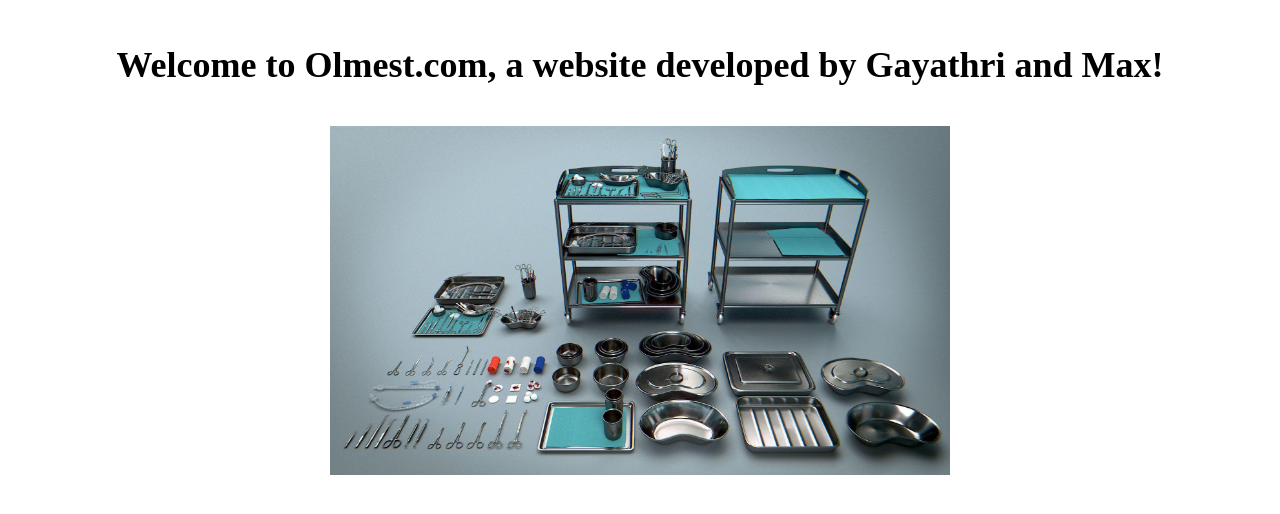
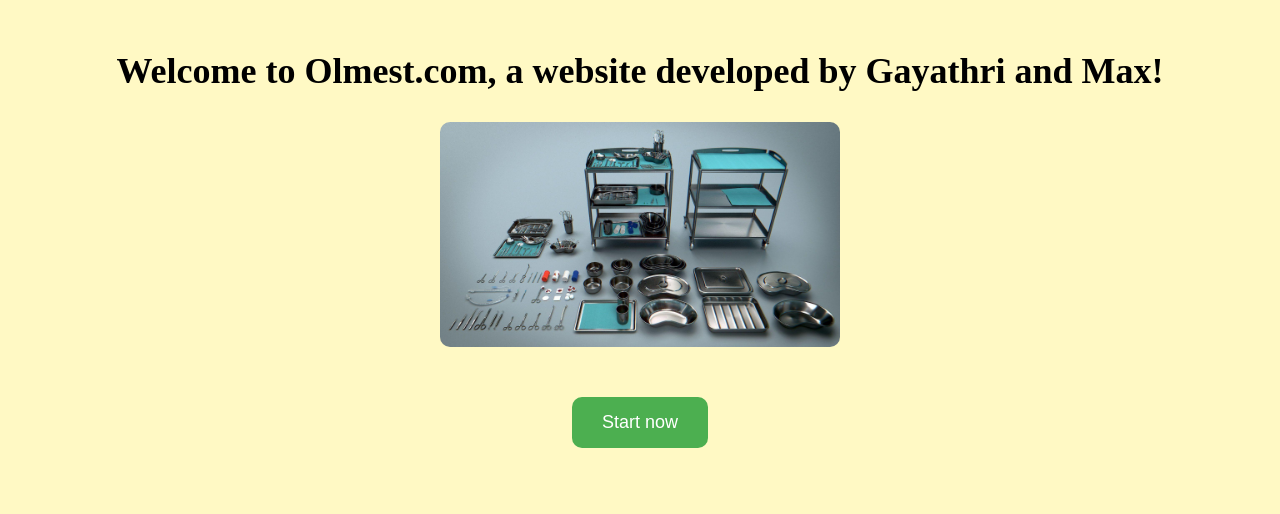
Before and after one commit to maxpurk/olmest, a Django app: page /homepage/ in a window 1280 px wide. Shown: the top 514 px of the page. Run offline with Django 4.2, Linux system fonts and the light colour scheme.

Commit message:
updated the html

```diff
--- a/templates/home.html
+++ b/templates/home.html
@@ -1,27 +1,43 @@
 <!DOCTYPE html>
 {% load static %}
+<!DOCTYPE html>
 <html>
 <head>
+  <title>Olmest.com</title>
   <style>
     body {
-        display: flex;
-        flex-direction: column;
-        align-items: center;
+      background-color: #FFF9C4;
       text-align: center;
-        margin: 20px;
     }
     h1 {
+      margin-top: 50px;
       font-size: 36px;
-        margin-bottom: 20px;
     }
     img {
-        margin-top: 20px;
-        width: 50%;
+      margin-top: 30px;
+      display: block;
+      margin-left: auto;
+      margin-right: auto;
+      width: 400px;
+      border-radius: 10px;
+    }
+    button {
+      margin-top: 50px;
+      padding: 15px 30px;
+      font-size: 18px;
+      background-color: #4CAF50;
+      color: white;
+      border: none;
+      border-radius: 10px;
+      display: block;
+      margin-left: auto;
+      margin-right: auto;
     }
   </style>
 </head>
 <body>
   <h1>Welcome to Olmest.com, a website developed by Gayathri and Max!</h1>
   <img src="{% static "medequip.jpeg" %}" alt="Medical Equipment">
+  <button>Start now</button>
 </body>
 </html>
```
Also changed, not shown: templates/base.html (deleted, +0 -15 lines), templates/buyorsell.html (+32 -14 lines), templates/confirmupload.html (+6 -3 lines), templates/create.html (+28 -12 lines), templates/homeOLD.html (deleted, +0 -26 lines). Lines whose indentation alone changed are shown as unchanged.
